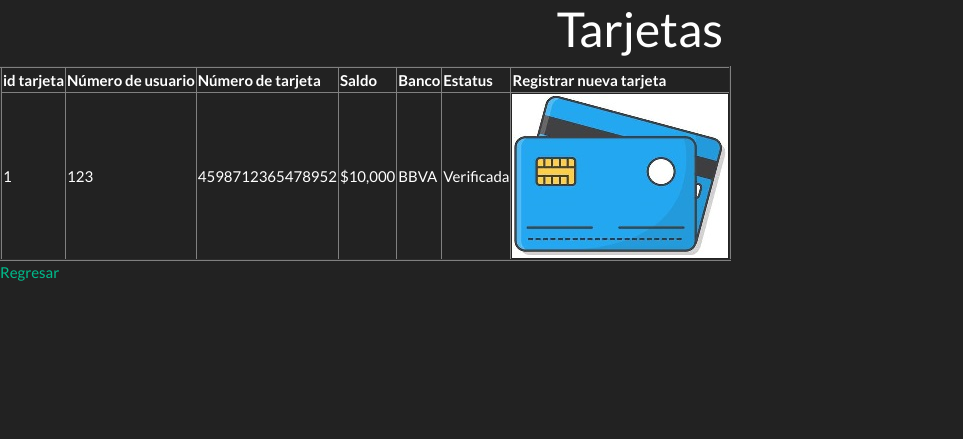
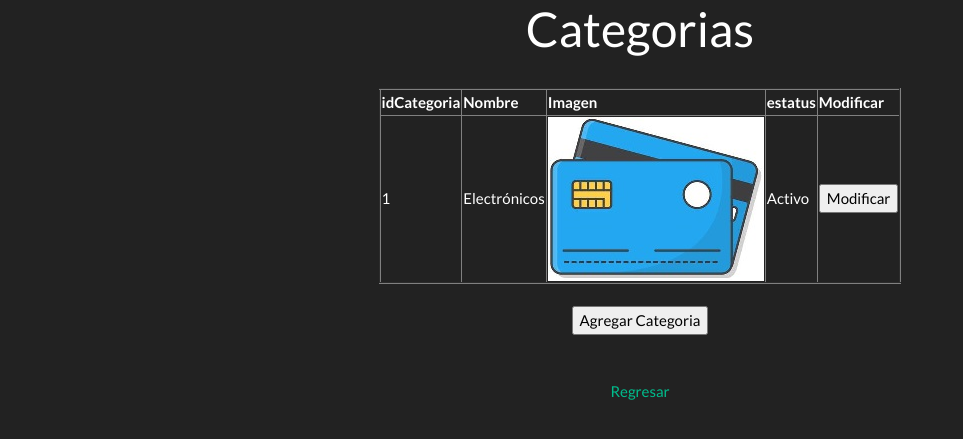
Before and after one commit to Yoryii/Verano_Shopitesz_Eq2, a Flask app: page /categorias in a window 1280 px wide. Shown: the top 439 px of the page, without its empty margins (0-963 px from the left). Run offline with Flask 2, Linux system fonts and the light colour scheme; parts of the project's set-up code (start-up, migrations or seed data) failed here and were passed over; some libraries are stand-ins or nearby versions.

Commit message:
Update categorias.html

```diff
--- a/app.py
+++ b/app.py
@@ -101,7 +101,7 @@ def error():
 def categorias():
     return render_template('Categorias/categorias.html')
 
-@app.route('categorias/new')
+@app.route('/categorias/new')
 def nuevaCategoria():
     return render_template('Categorias/agregarCategoria.html')
 
--- a/templates/Categorias/categorias.html
+++ b/templates/Categorias/categorias.html
@@ -3,30 +3,35 @@
 <head>
     <link rel="stylesheet" href="{{url_for('static',filename='css/estilo.css')}}">
     <meta charset="UTF-8">
-    <title>Tarjetas</title>
+    <title>Categorias</title>
+
 </head>
 <body>
-    <h1 align="center">Tarjetas</h1>
-    <table border="2">
-        <th>id tarjeta</th>
-        <th>Número de usuario</th>
-        <th>Número de tarjeta</th>
-        <th>Saldo</th>
-        <th>Banco</th>
-        <th>Estatus</th>
-        <th>Registrar nueva tarjeta</th>
+
+
+    <h1 align="center">Categorias</h1>
+    <br>
+    <table align="center" border="2">
+        <th>idCategoria</th>
+        <th>Nombre</th>
+        <th>Imagen</th>
+        <th>estatus</th>
+        <th>Modificar</th>
         <tr>
             <td>1</td>
-            <td>123</td>
-            <td>4598712365478952</td>
-            <td>$10,000</td>
-            <td>BBVA</td>
-            <td>Verificada</td>
+            <td>Electrónicos</td>
             <td><a href="/Tarjetas/new"><img src="{{url_for('static',filename='img/Tarjeta.jpg')}}"></a></td>
+            <td>Activo</td>
+            <td><input type="submit" value="Modificar"></td>
         </tr>
     </table>
-    <a href="javascript: history.go(-1)">Regresar</a>
-    <footer>
-    </footer>
+    <br>
+
+    <div align="center"><input type="submit" value="Agregar Categoria"></div>
+    <br>
+    <br>
+    <div align="center"><a href="javascript: history.go(-1)">Regresar</a></div>
+    <br>
+
 </body>
 </html>
```
